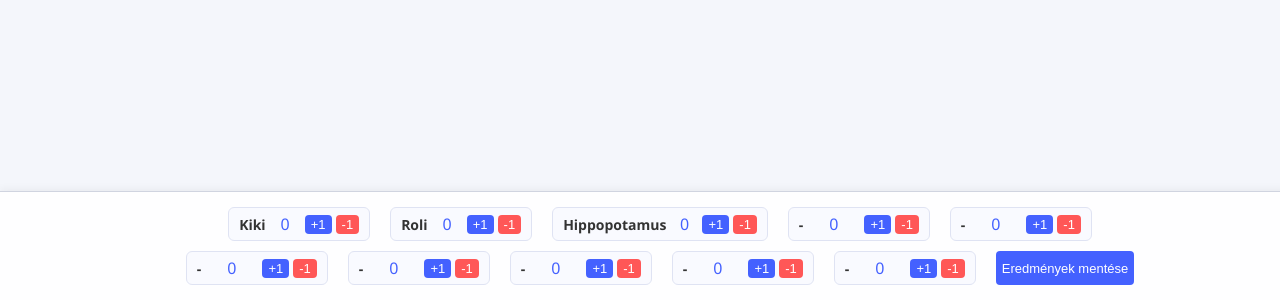
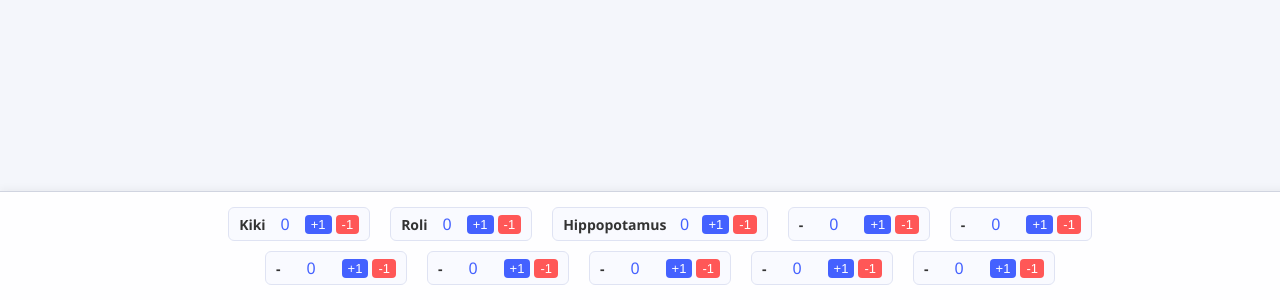
Before and after one commit to Tejszinhabruh/wot, a plain HTML site: page index.html in a window 1280 px wide. Shown: the part 500-800 px from the top of the page. Drawn offline with Linux system fonts and the light colour scheme.

Commit message:
Fix HTML formatting and structure

```diff
--- a/index.html
+++ b/index.html
@@ -98,7 +98,6 @@
           <button class="minus" onclick="changeScore('score10', -1)">-1</button>
         </div>
       </div>
-      <button onclick="saveScores()">Eredmények mentése</button>
     </div>
   </div>
 </body>
```
